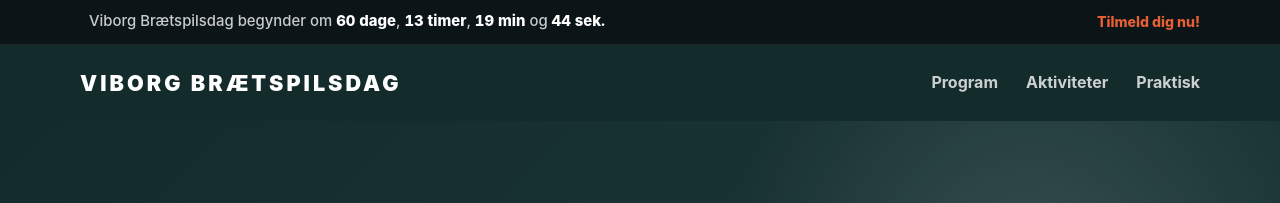
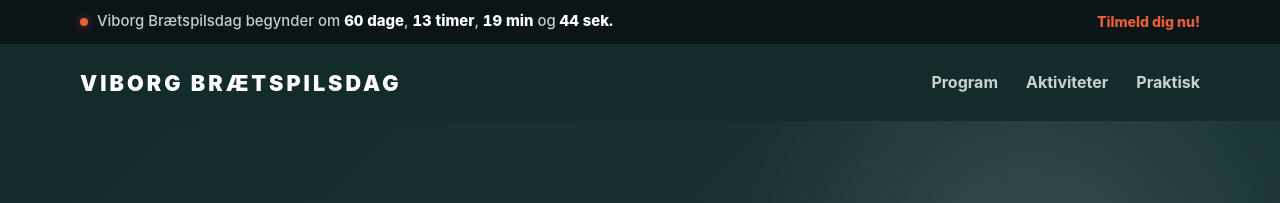
Before and after one commit to Andrejao/spilex, a Jekyll site: the page built from index.html, in a window 1280 px wide. Shown: the top 203 px of the page. Built offline with Jekyll 4.4.1, drawn with Linux system fonts in a browser that asks for light colours.

Commit message:
Update style.css

```diff
--- a/assets/css/style.css
+++ b/assets/css/style.css
@@ -95,18 +95,17 @@
 
   font-variant-numeric: tabular-nums;
 }
+.countdown-dot {
+  width: 8px;
+  height: 8px;
 
-.countdown-icon {
-  width: 17px;
-  height: 17px;
+  flex: 0 0 8px;
 
-  flex: 0 0 auto;
+  border-radius: 50%;
 
-  fill: none;
-  stroke: var(--accent);
-  stroke-width: 2;
-  stroke-linecap: round;
-  stroke-linejoin: round;
+  background: var(--accent);
+
+  box-shadow: 0 0 10px rgba(230, 95, 53, 0.55);
 }
 
 .countdown-cta {
```
